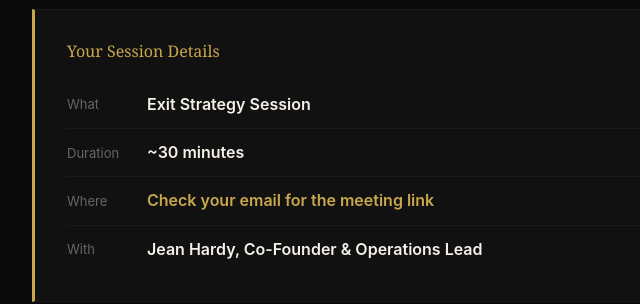
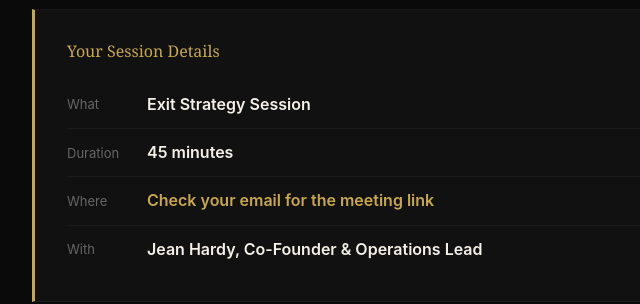
Before and after one commit to Vivianashford/arena-booking-confirmation, a plain HTML site: page index.html in a window 1280 px wide. Shown: the part 780-1084 px from the top of the page, 272-912 px from the left. Drawn offline with Linux system fonts and the light colour scheme.

Commit message:
fix: 45 minutes, remove ~

```diff
--- a/index.html
+++ b/index.html
@@ -374,7 +374,7 @@
     </div>
     <div class="meeting-row">
       <span class="label">Duration</span>
-      <span class="value">~30 minutes</span>
+      <span class="value">45 minutes</span>
     </div>
     <div class="meeting-row">
       <span class="label">Where</span>
```
